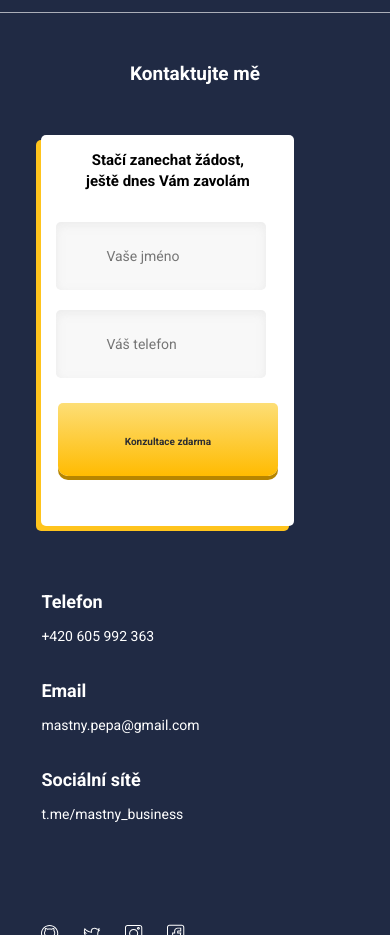
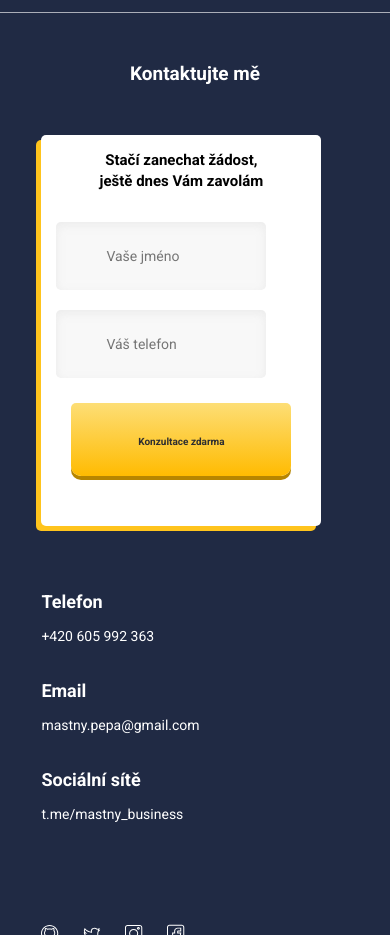
Before and after one commit to pepamastny/Portfolio, a plain HTML site: page src/index.html in a window 390 px wide. Shown: the part 3000-3935 px from the top of the page. Drawn offline with Linux system fonts and the light colour scheme.

Commit message:
Další oprava responzivity

```diff
--- a/src/sass/style.sass
+++ b/src/sass/style.sass
@@ -249,7 +249,7 @@ body
         max-width: 380px
         width: 100%
         @media (max-width: 648px)
-            max-width: 253px
+            max-width: 280px
             margin-bottom: 65px
     &__subtitle
         font-size: 18px
```
Also changed, not shown: src/css/style.css.
